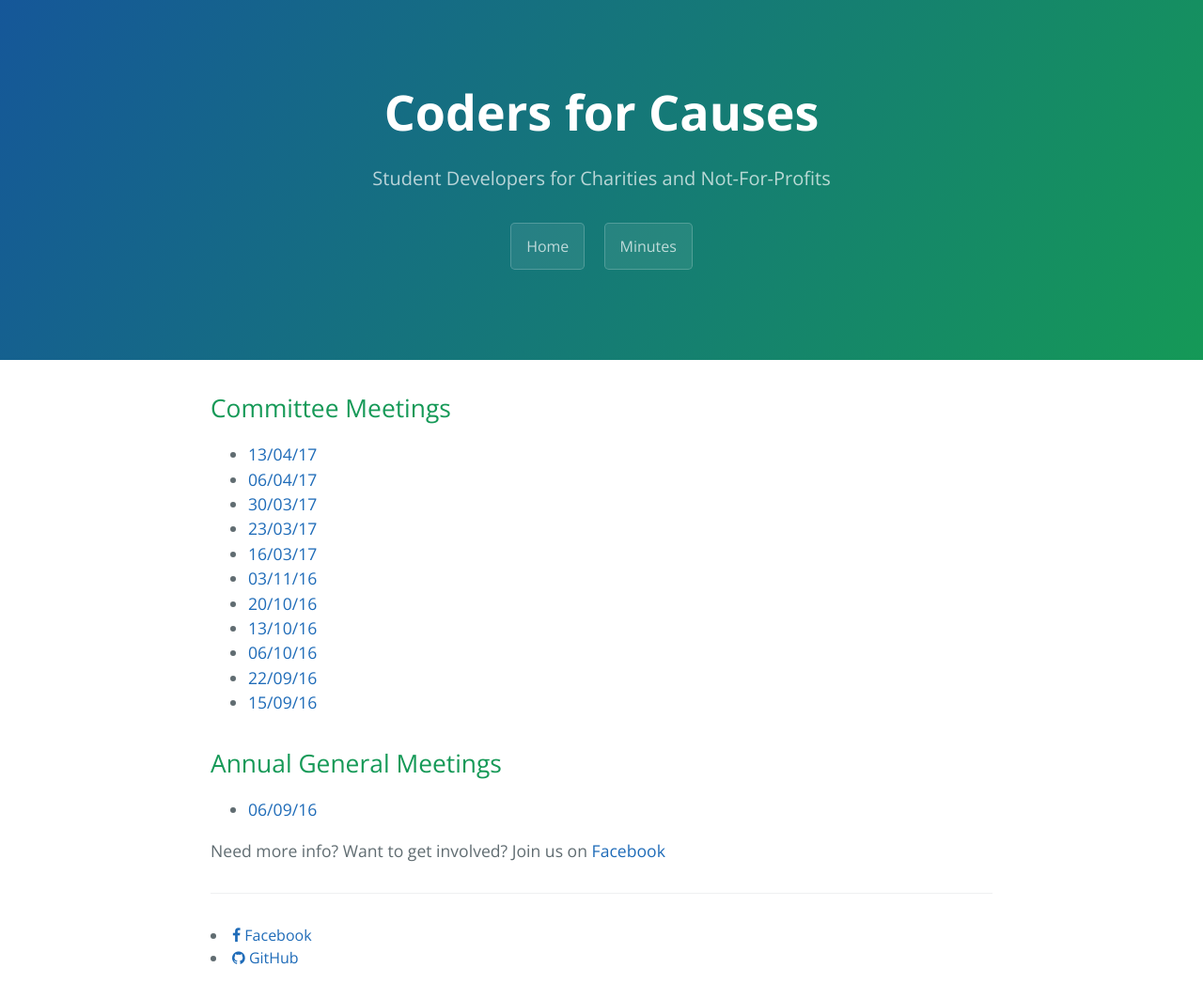
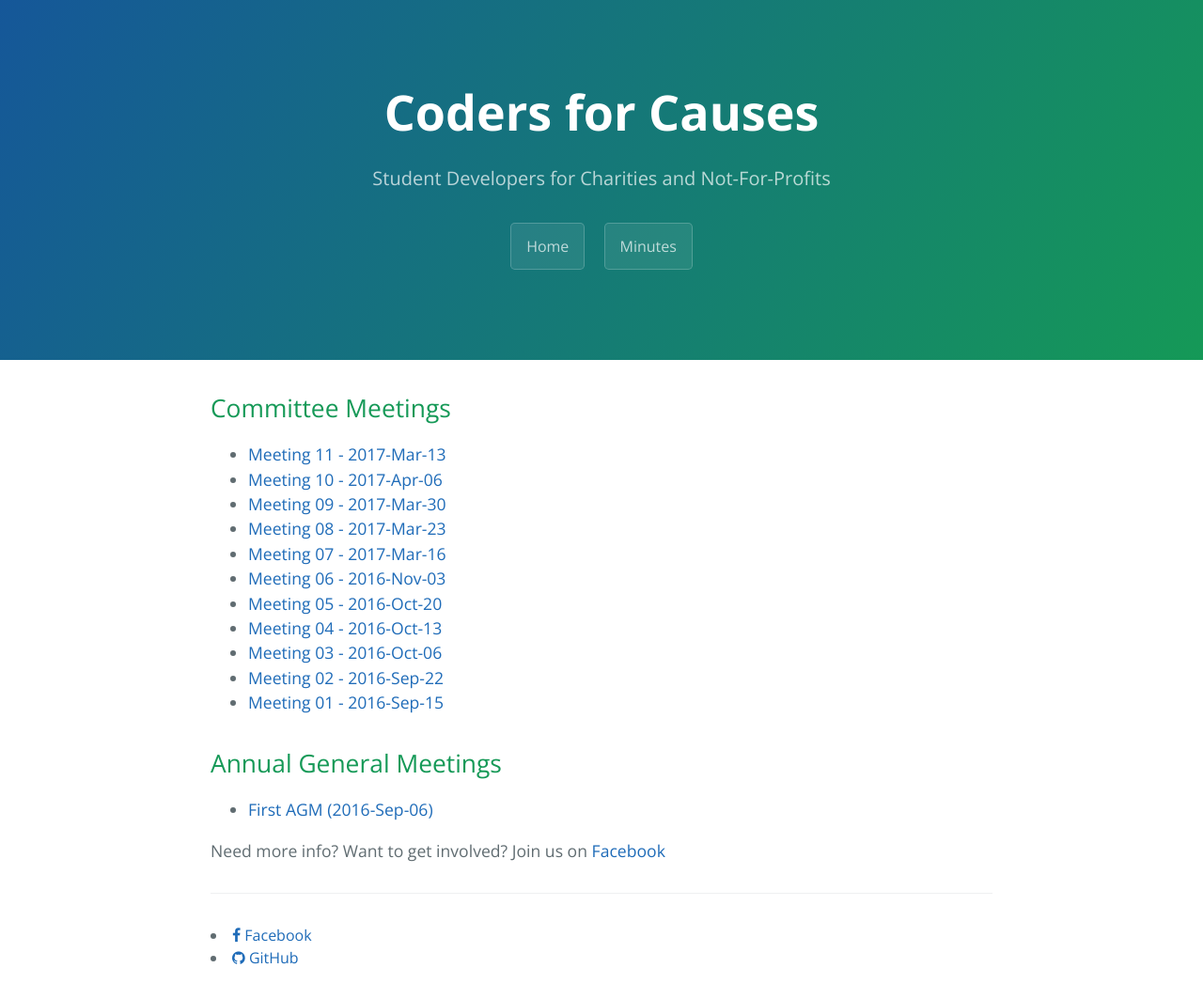
Before and after one commit to fkingnoobgg/codersforcauses.github.io, a Jekyll site: the page built from minutes/index.md, in a window 1280 px wide. Shown: the whole page at 94% size. Built offline with Jekyll 4.4.1, drawn with Linux system fonts in a browser that asks for light colours; nearby versions of some CDN libraries.

Commit message:
Update index.md

```diff
--- a/minutes/index.md
+++ b/minutes/index.md
@@ -5,22 +5,22 @@ title: Minutes
 
 ## Committee Meetings
 
-- [13/04/17](/minutes/pdfs/CM-11-13-04-17.pdf)
-- [06/04/17](/minutes/pdfs/CM-10-06-04-17.pdf)
-- [30/03/17](/minutes/pdfs/CM-9-30-03-17.pdf)
-- [23/03/17](/minutes/pdfs/CM-8-23-03-17.pdf)
-- [16/03/17](/minutes/pdfs/CM-7-16-03-17.pdf)
-- [03/11/16](/minutes/pdfs/CM-6-03-11-16.pdf)
-- [20/10/16](/minutes/pdfs/CM-5-20-10-16.pdf)
-- [13/10/16](/minutes/pdfs/CM-4-13-10-16.pdf)
-- [06/10/16](/minutes/pdfs/CM-3-06-10-16.pdf)
-- [22/09/16](/minutes/pdfs/CM-2-22-09-16.pdf)
-- [15/09/16](/minutes/pdfs/CM-1-15-09-16.pdf)
+- [Meeting 11 - 2017-Mar-13](/minutes/pdfs/CM-11-13-04-17.pdf)
+- [Meeting 10 - 2017-Apr-06](/minutes/pdfs/CM-10-06-04-17.pdf)
+- [Meeting 09 - 2017-Mar-30](/minutes/pdfs/CM-9-30-03-17.pdf)
+- [Meeting 08 - 2017-Mar-23](/minutes/pdfs/CM-8-23-03-17.pdf)
+- [Meeting 07 - 2017-Mar-16](/minutes/pdfs/CM-7-16-03-17.pdf)
+- [Meeting 06 - 2016-Nov-03](/minutes/pdfs/CM-6-03-11-16.pdf)
+- [Meeting 05 - 2016-Oct-20](/minutes/pdfs/CM-5-20-10-16.pdf)
+- [Meeting 04 - 2016-Oct-13](/minutes/pdfs/CM-4-13-10-16.pdf)
+- [Meeting 03 - 2016-Oct-06](/minutes/pdfs/CM-3-06-10-16.pdf)
+- [Meeting 02 - 2016-Sep-22](/minutes/pdfs/CM-2-22-09-16.pdf)
+- [Meeting 01 - 2016-Sep-15](/minutes/pdfs/CM-1-15-09-16.pdf)
 
 
 ## Annual General Meetings
 
-- [06/09/16](/minutes/pdfs/AGM-1-06-09-16.pdf)
+- [First AGM (2016-Sep-06)](/minutes/pdfs/AGM-1-06-09-16.pdf)
 
 Need more info? Want to get involved? Join us on
 [Facebook](https://facebook.com/groups/codersforcauses)
```
